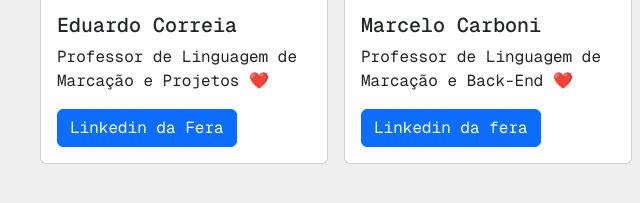
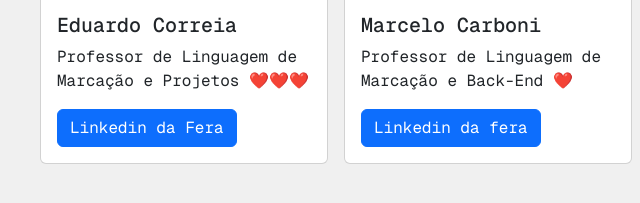
Before and after one commit to samuelbrag4/atividade10, a website: page index.html in a window 1280 px wide. Shown: the part 411-614 px from the top of the page, 0-640 px from the left. Drawn offline with nearby package versions, Linux system fonts and the light colour scheme.

Commit message:
o melhor commit

```diff
--- a/index.html
+++ b/index.html
@@ -29,7 +29,7 @@
                 <img src="https://avatars.githubusercontent.com/u/97844175?v=4" class="card-img-top" alt="...">
                 <div class="card-body">
                     <h5 class="card-title">Eduardo Correia</h5>
-                    <p class="card-text">Professor de Linguagem de Marcação e Projetos ❤️</p>
+                    <p class="card-text">Professor de Linguagem de Marcação e Projetos ❤️❤️❤️</p>
                     <a href="https://www.linkedin.com/in/eduardo-correia-dev/" class="btn btn-primary">
                         Linkedin da Fera
                         </a>
```
